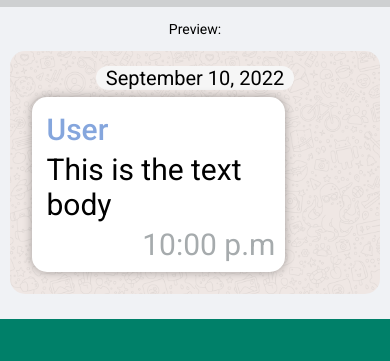
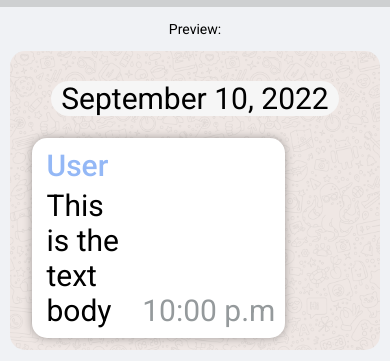
Before and after one commit to fynks/whatsapp-reader.github.io, a plain HTML site: page index.html in a window 390 px wide. Shown: the part 725-1086 px from the top of the page. Drawn offline with Linux system fonts and the light colour scheme.

Commit message:
responsive fixed and final patch

```diff
--- a/assets/css/chats.css
+++ b/assets/css/chats.css
@@ -1,16 +1,24 @@
 
 
 #containmsg{
+    padding: 0;
     display:flex;
 }
 
+#elements{
+    background-color: transparent;
+    margin: 0;
+    margin-right: 10px;
+    padding: 0;
+}
+
 #msg{
+    max-width: 70%;
+    display: inline-flex;
     opacity: 1;
-    max-width: 70%;
     padding-left: 15px;
     border-radius:15px;
     box-shadow: 0px 0px 10px rgba(0, 0, 0, 0.325);
-    margin-bottom: 10px;
 }
 
 .oth{
@@ -27,9 +35,8 @@
 }
 
 #msg p{
-    color: #fff;
     margin-bottom: 5px;
-    margin-top: 5px;
+    margin-top: 0;
     font-family: 'Roboto', sans-serif;
     font-weight: 400;
 }
@@ -39,23 +46,29 @@
     color: #94b8f6;
 }
 
-#cuerpo{
-    display: block;
+#msg :last-child{
+    margin: 0;
+    border: 0;
+    display: inline-flex;
 }
 
-#msg :last-child{
-    margin: 0;
-    margin-top: 5px;
-    text-align: right;
+#fecha{
+    align-items: flex-end;
     color: #A6ABAD;
-    border: 0;
+    min-width:max-content;
+    font-size: 12px;
 }
 
-.oth div :first-child{
-    display: block;
+#cuerpo{
+    color: #fff;
 }
 
-.env div :first-child{
+.cuerpocont{
+    text-align: left;
+    word-break: break-word;
+}
+
+.env div div p{
     display: none;
 }
 
--- a/assets/css/product.css
+++ b/assets/css/product.css
@@ -70,20 +70,22 @@
     transition: opacity 0.2s;
 }
 
+#area:first-child{
+    margin-top: 0;
+}
+
 #containall{
     display: flex;
     align-items: center;
     flex-direction: column;
     margin: 0;
+    margin-top: 15px;
+    margin-bottom: 15px;
     padding: 0;
 }
 
 #cuerpo{
     display: none;
-}
-
-.cuerpocont{
-    overflow-wrap: break-word;
 }
 
 #containall p{
@@ -235,9 +237,9 @@
 }
 
 @media screen and (max-width: 980px){
-
     #dia{
-        font-size: 20px;
+        font-size: 30px;
+        min-width: 250px;
     }
 
     #warn{
--- a/assets/css/productlight.css
+++ b/assets/css/productlight.css
@@ -43,11 +43,6 @@ body{
     background-color: #D9FDD3;
 }
 
-
-#msg p{
-    color: #000;
-}
-
 #warn{
     background-color: #F6F6F6;
     color: #000;
@@ -77,10 +72,6 @@ body{
     background-color: #ffffff;
 }
 
-#msg :first-child{
-    filter: brightness(90%);
-}
-
 #txtusr{
     margin-top: 0;
     color: #000;
@@ -91,3 +82,11 @@ body{
     color: #fff;
     background-color: #008069;
 }
+
+#fecha{
+    color: #959a9c;
+}
+
+#cuerpo{
+    color: #000;
+}
--- a/assets/js/program.js
+++ b/assets/js/program.js
@@ -5,6 +5,7 @@ window.addEventListener('load',() =>{
 })
 var lineas = [];
 let fechaAnt;
+let msgAnt;
 let usuarios =  [];
 let userColor = [];
 var eng = true;
@@ -41,7 +42,8 @@ function abrirArchivo(evento){
         }
         document.getElementById("subtitulo").textContent = archivo.name;
         document.getElementById("dia").remove();
-        document.getElementById("msg").remove();
+        document.getElementById("containall").remove();
+        document.getElementById("containmsg").remove();
         document.getElementById("labArch").remove();
         document.getElementById("configs").style.display = "block";
 
@@ -139,6 +141,7 @@ function AdicionMensajes(usuario,cuerpoMensaje,hora,linea){
     // Crea el parrafo para el usuario
     const usrText = document.createElement("p");
     usrText.textContent = usuario;
+    if(msgAnt == usuario) usrText.style.display = "none";
 
     // Le da su color asignado
     for(var i = 0 ; i < usuarios.length; i++){
@@ -186,14 +189,20 @@ function AdicionMensajes(usuario,cuerpoMensaje,hora,linea){
         currentDiv.append(alldiv);
     }
 
+    var elements = document.createElement("div");
+    elements.id = "elements";
+
     var contain = document.createElement("div");
     contain.id = "containmsg";
+
     contain.className = "oth " + usuario.substring(0,usuario.length-1).split(' ').join('');
     contain.style.display = "flex";
-    div.append(usrText,msgText,fechaTexto);
+    elements.append(usrText,msgText);
+    div.append(elements,fechaTexto);
     contain.append(div);
     currentDiv.append(contain);
     fechaAnt = linea[0];
+    msgAnt = usuario;
 }
 
 function advertMsg(linea){
--- a/index.html
+++ b/index.html
@@ -71,8 +71,10 @@
 
             <div id="containmsg" class="oth">
                 <div id="msg">
-                    <p id="us">Usuario</p>
-                    <p id="cuerpo">Así será el cuerpo del texto</p>
+                    <div id="elements">
+                        <p id="us">Usuario</p>
+                        <p id="cuerpo">Así será el cuerpo del texto</p>
+                    </div>
                     <p id="fecha">10:00 p.m</p>
                 </div>
             </div>
```
